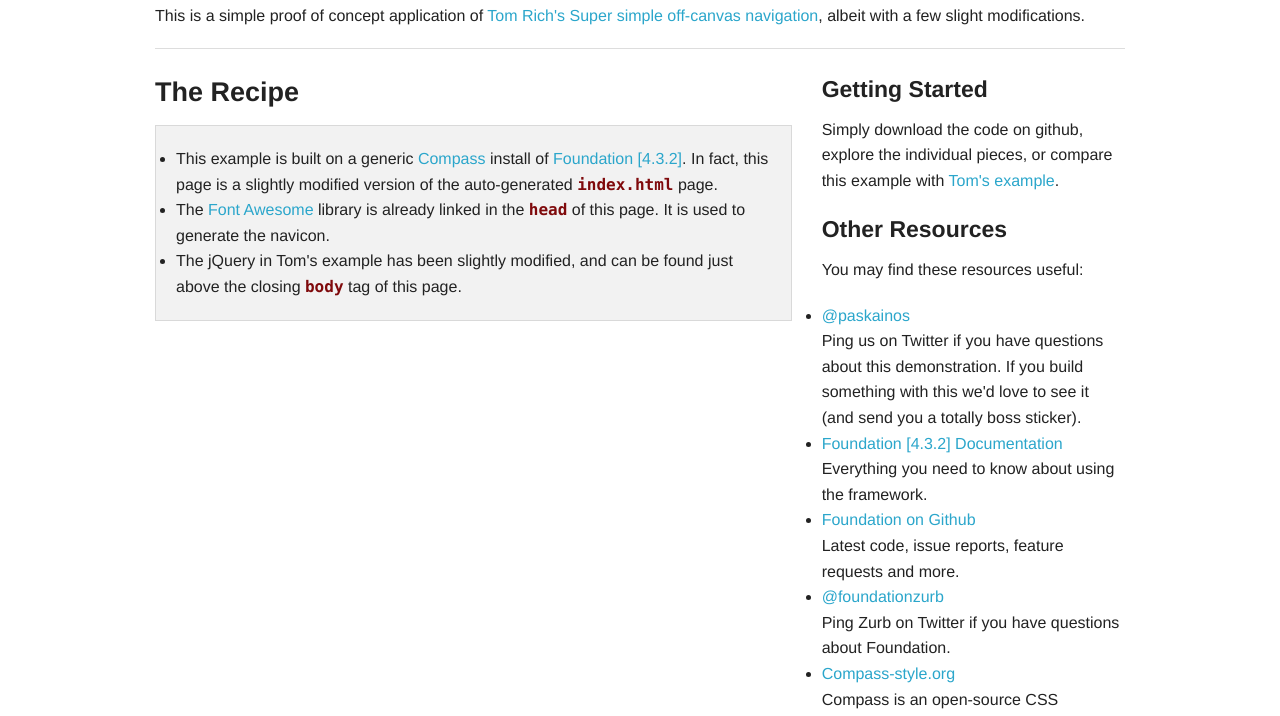
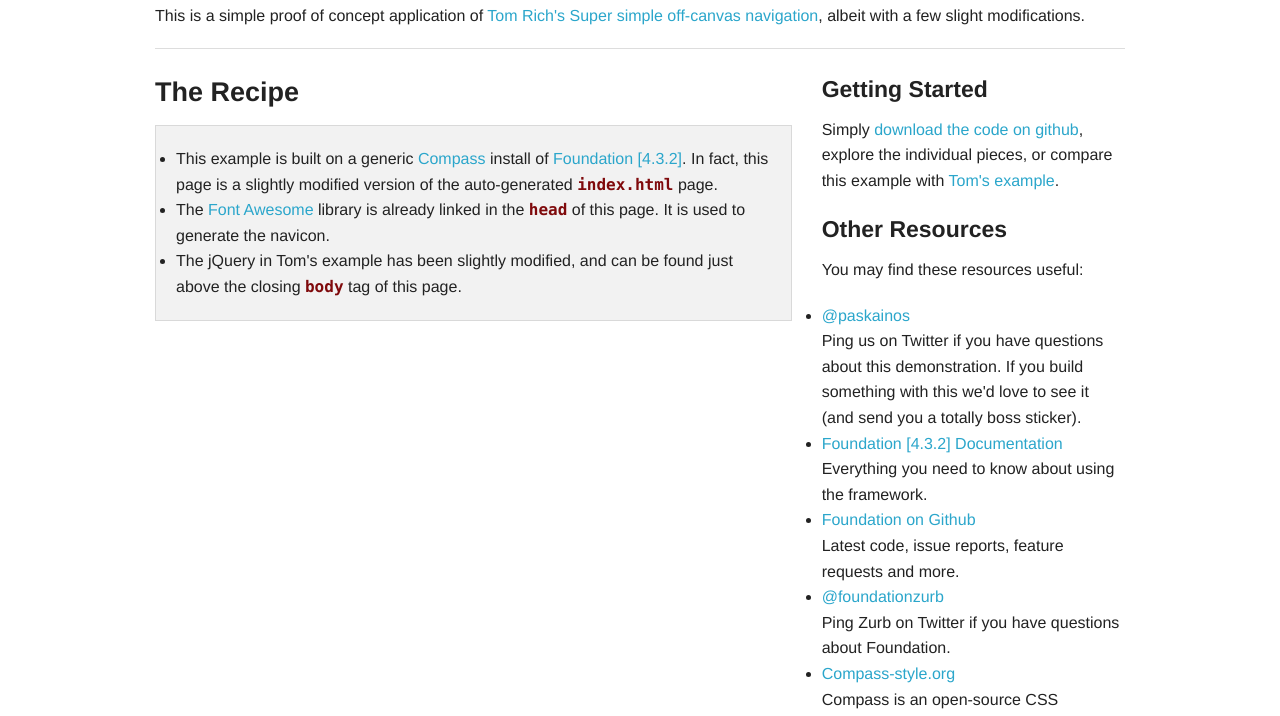
Before and after one commit to paskainos/foundation-4-off-canvas, a plain HTML site: page index.html in a window 1280 px wide. Shown: the part 75-791 px from the top of the page. Drawn offline with Linux system fonts and the light colour scheme.

Commit message:
added github dl link.

```diff
--- a/index.html
+++ b/index.html
@@ -61,7 +61,7 @@
 
       <div class="large-4 columns">
         <h4>Getting Started</h4>
-        <p>Simply download the code on github, explore the individual pieces, or compare this example with <a href="http://blog.tomri.ch/super-simple-off-canvas-menu-navigation/">Tom's example</a>.</p>
+        <p>Simply <a href="//github.com/paskainos/foundation-4-off-canvas">download the code on github</a>, explore the individual pieces, or compare this example with <a href="http://blog.tomri.ch/super-simple-off-canvas-menu-navigation/">Tom's example</a>.</p>
 
         <h4>Other Resources</h4>
         <p>You may find these resources useful:</p>
```
